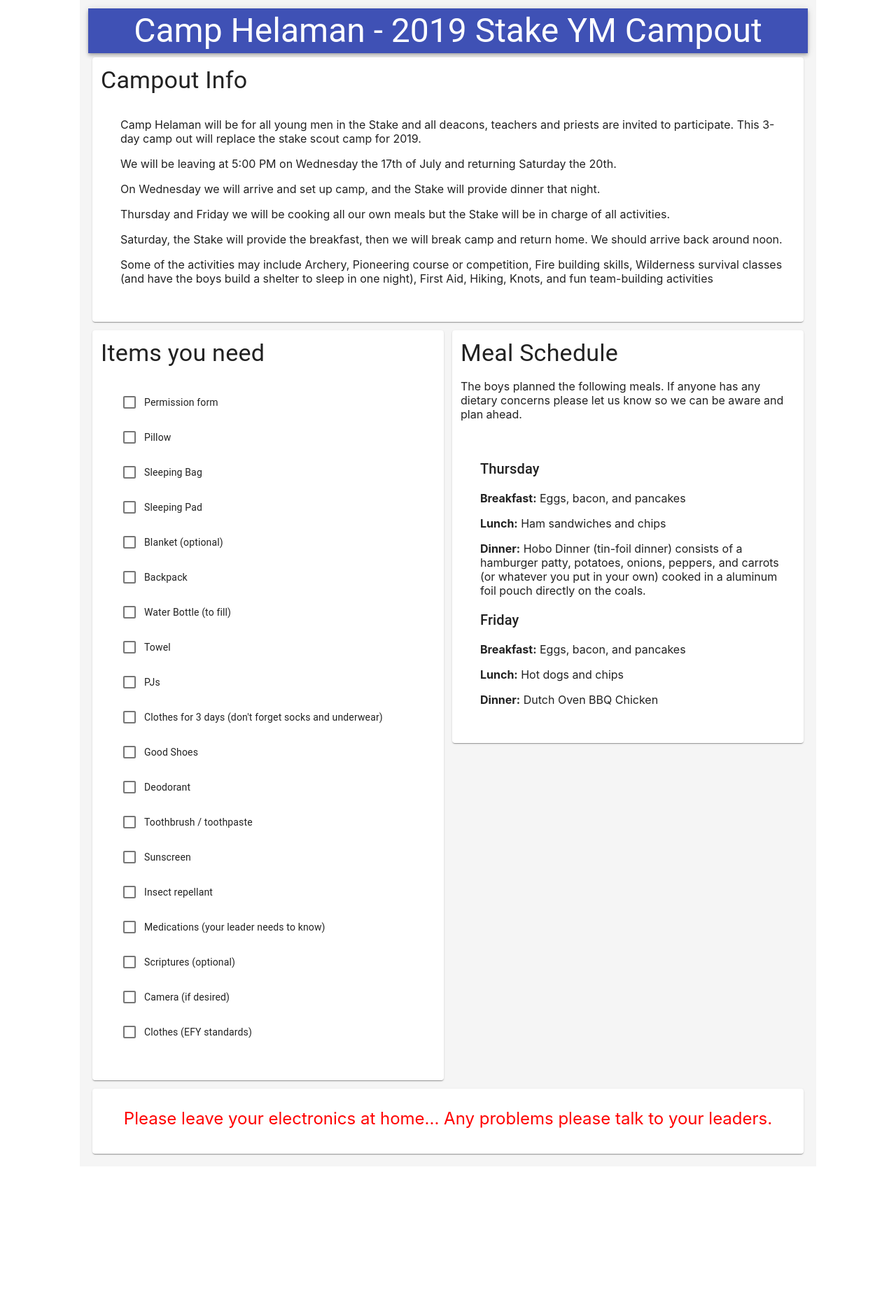
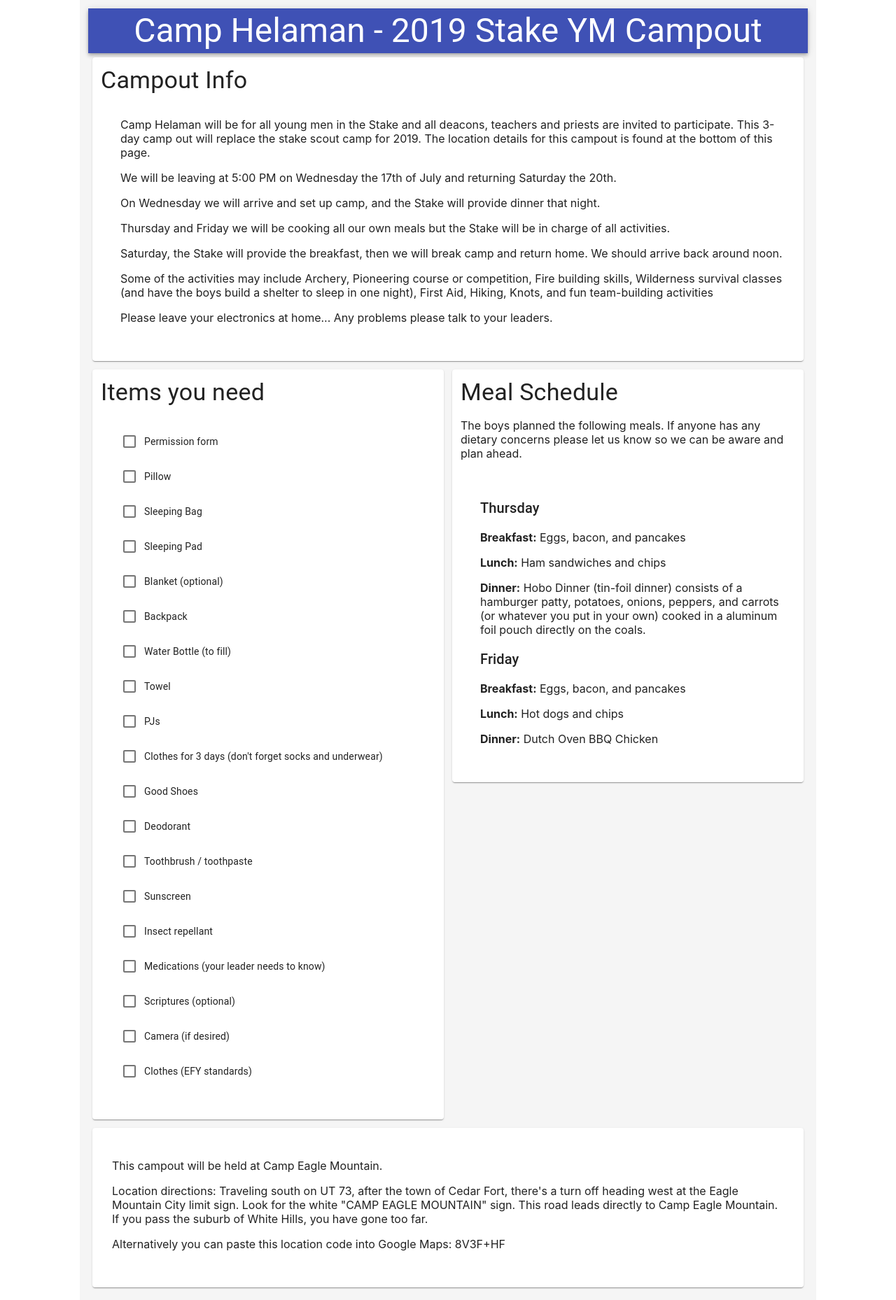
Before and after one commit to smcgee31/YouthConference_2019, a React (Create React App) app: page / in a window 1280 px wide. Shown: the whole page at 70% size. Before the commit the page ends 1667 px from the top, so only its background shows below. Built offline with nearby package versions, Linux system fonts and the light colour scheme.

Commit message:
fix: add directions to footer

```diff
--- a/src/Components/Intro.jsx
+++ b/src/Components/Intro.jsx
@@ -6,12 +6,13 @@ export default () => {
     <Card style={ { padding: 12, margin: 6 } }>
       <Typography variant="h4">Campout Info</Typography>
       <CardContent style={ { marginLeft: 12 } }>
-        <p>Camp Helaman will be for all young men in the Stake and all deacons, teachers and priests are invited to participate.  This 3-day camp out will replace the stake scout camp for 2019.</p>
+        <p>Camp Helaman will be for all young men in the Stake and all deacons, teachers and priests are invited to participate.  This 3-day camp out will replace the stake scout camp for 2019. The location details for this campout is found at the bottom of this page.</p>
         <p>We will be leaving at 5:00 PM on Wednesday the 17th of July and returning Saturday the 20th.</p>
         <p>On Wednesday we will arrive and set up camp, and the Stake will provide dinner that night.</p>
         <p>Thursday and Friday we will be cooking all our own meals but the Stake will be in charge of all activities.</p>
         <p>Saturday, the Stake will provide the breakfast, then we will break camp and return home. We should arrive back around noon.</p>
         <p>Some of the activities may include Archery, Pioneering course or competition, Fire building skills, Wilderness survival classes (and have the boys build a shelter to sleep in one night), First Aid, Hiking, Knots, and fun team-building activities</p>
+        <p>Please leave your electronics at home... Any problems please talk to your leaders.</p>
       </CardContent>
     </Card>
   )
--- a/src/Layout/Footer.jsx
+++ b/src/Layout/Footer.jsx
@@ -4,8 +4,10 @@ import { Card, CardContent } from '@material-ui/core'
 export default () => {
   return (
     <Card style={ { padding: 12, margin: 6 } }>
-      <CardContent style={ { color: 'red', textAlign: 'center', fontSize: 24 } }>
-        Please leave your electronics at home... Any problems please talk to your leaders.
+      <CardContent>
+        <p>This campout will be held at Camp Eagle Mountain.</p>
+        <p>Location directions: Traveling south on UT 73, after the town of Cedar Fort, there's a turn off heading west at the Eagle Mountain City limit sign. Look for the white "CAMP EAGLE MOUNTAIN" sign. This road leads directly to Camp Eagle Mountain. If you pass the suburb of White Hills, you have gone too far.</p>
+        <p>Alternatively you can paste this location code into Google Maps: 8V3F+HF</p>
       </CardContent>
     </Card>
   )
```
